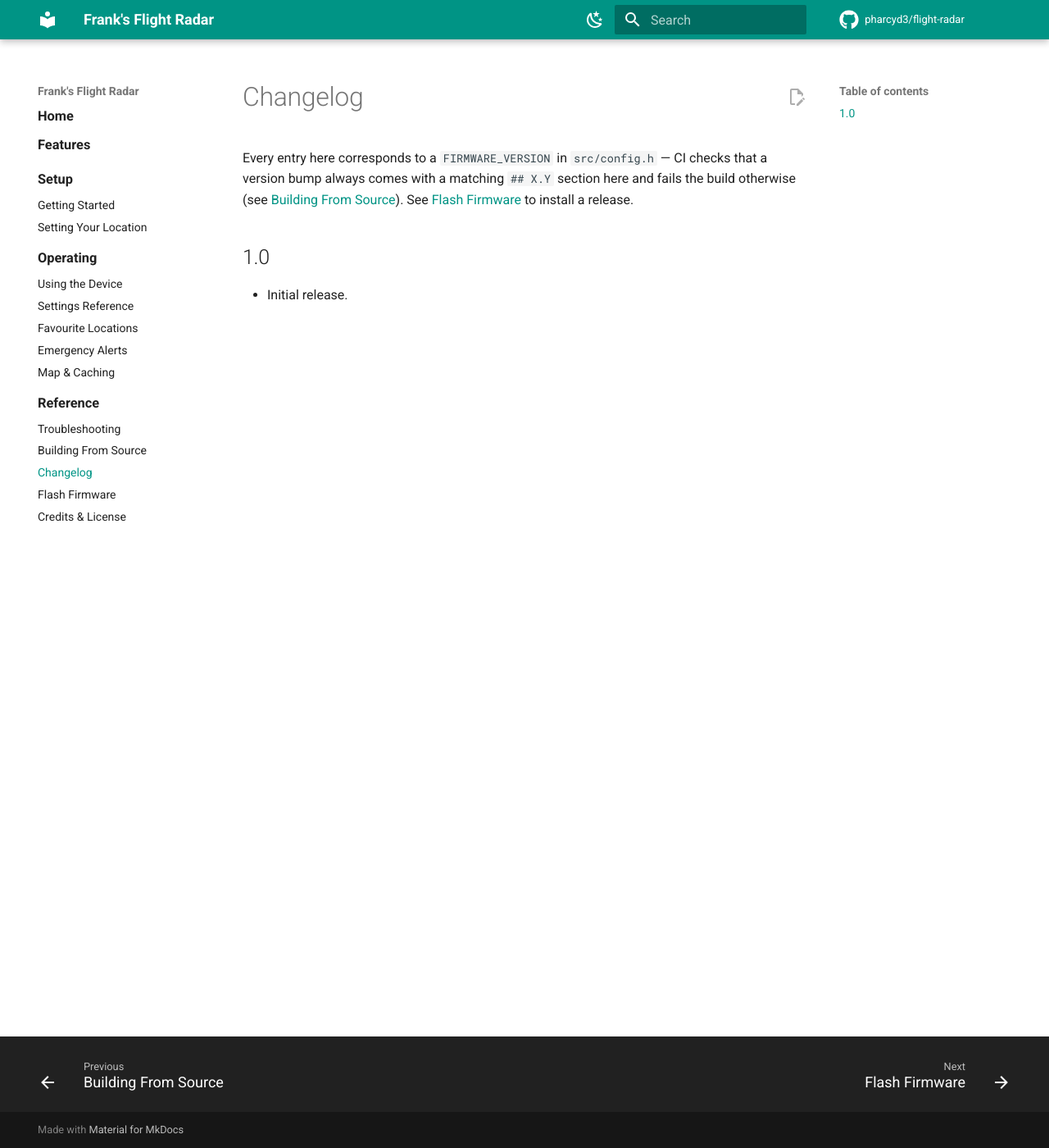
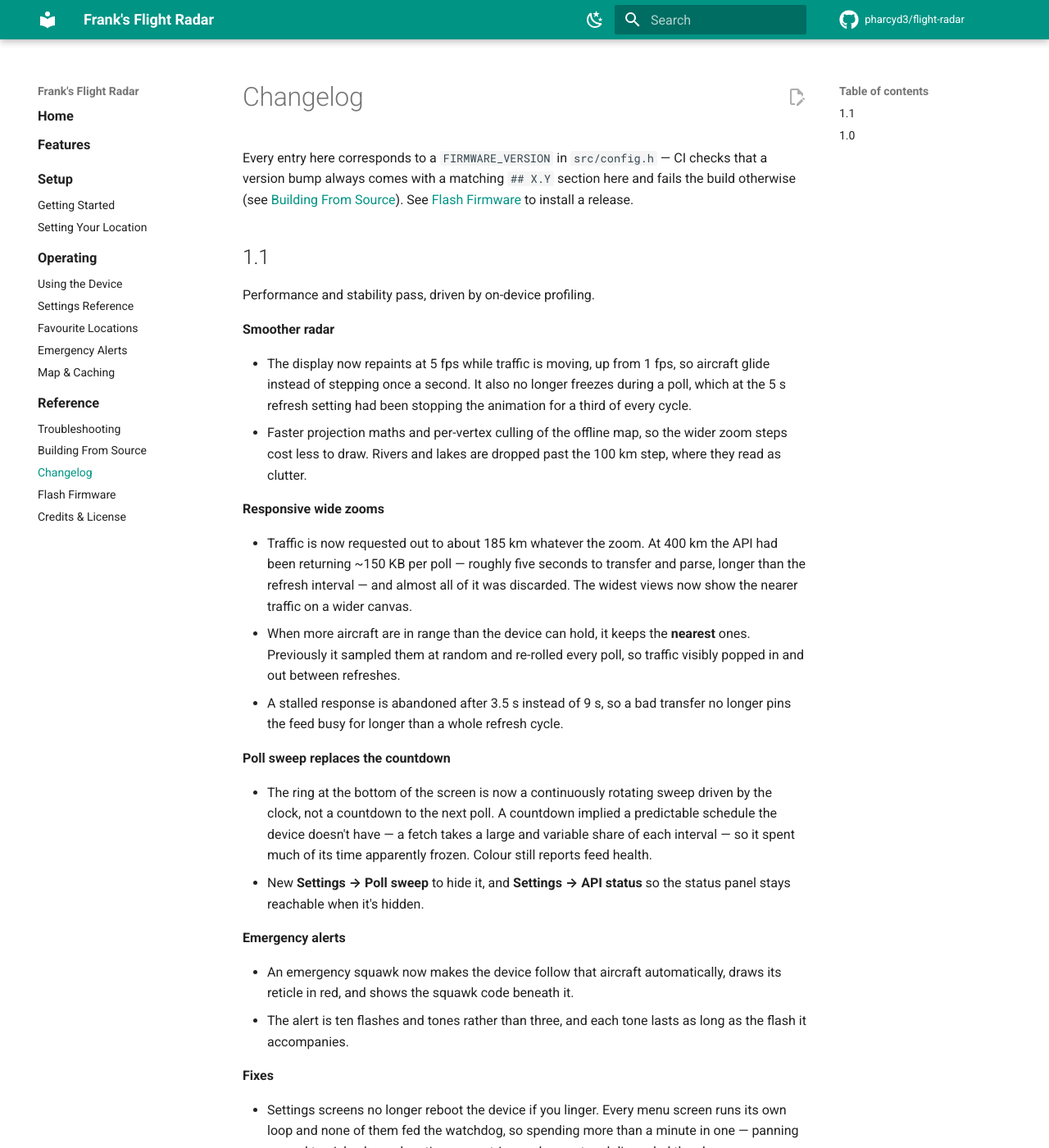
Before and after one commit to pharcyd3/flight-radar, an MkDocs documentation site: the page built from docs/changelog.md, in a window 1280 px wide and 1400 px high. Shown: the whole window at 82% size. Built offline with MkDocs 1.6.1 and Material for MkDocs 9.7.7, drawn with Linux system fonts in a browser that asks for light colours; comment, search, counter and statistics services are not loaded; some of the changed text lies outside the part shown.

Commit message:
Release 1.1: clean up the poll sweep, refresh docs, cut a version
Gives the sweep an opaque backdrop. drawArc only paints between the inner
and outer radius, so the middle stayed transparent and whatever the last
full composite left underneath remained visible inside the icon — it looked
like it had debris in it. Now uses the same dark-halo disc the home and
recentre icons already sit on.

Documentation brought back in line with the firmware:
- poll icon -> poll sweep throughout, including that it is clock-driven and
  therefore cannot stall, and that a stopped sweep means a wedged device
- new Settings entries documented: Poll sweep (On/Off) and API status
- the claim that the 400 km step "fetches everything it displays" is no
  longer true and is replaced with the bounded-query-radius rationale, in
  both features.md and the config.h comment that made the same claim
- emergency alert corrected to ten flashes plus the new auto-follow
- self-restart-when-the-feed-is-stuck behaviour noted in troubleshooting

Bumps FIRMWARE_VERSION to 1.1 with a matching changelog section, which is
what CI gates the release on: pushing this builds firmware.factory.bin and
manifest.json and publishes them to the browser flasher page.

Co-Authored-By: Claude Sonnet 5 <noreply@anthropic.com>

```diff
--- a/docs/changelog.md
+++ b/docs/changelog.md
@@ -6,6 +6,37 @@ and fails the build otherwise (see [Building From
 Source](development.md#cutting-a-release)). See [Flash
 Firmware](flash.md) to install a release.
 
+## 1.1
+
+Performance and stability pass, driven by on-device profiling.
+
+**Smoother radar**
+
+- The display now repaints at 5&nbsp;fps while traffic is moving, up from 1&nbsp;fps, so aircraft glide instead of stepping once a second. It also no longer freezes during a poll, which at the 5&nbsp;s refresh setting had been stopping the animation for a third of every cycle.
+- Faster projection maths and per-vertex culling of the offline map, so the wider zoom steps cost less to draw. Rivers and lakes are dropped past the 100&nbsp;km step, where they read as clutter.
+
+**Responsive wide zooms**
+
+- Traffic is now requested out to about 185&nbsp;km whatever the zoom. At 400&nbsp;km the API had been returning ~150&nbsp;KB per poll — roughly five seconds to transfer and parse, longer than the refresh interval — and almost all of it was discarded. The widest views now show the nearer traffic on a wider canvas.
+- When more aircraft are in range than the device can hold, it keeps the **nearest** ones. Previously it sampled them at random and re-rolled every poll, so traffic visibly popped in and out between refreshes.
+- A stalled response is abandoned after 3.5&nbsp;s instead of 9&nbsp;s, so a bad transfer no longer pins the feed busy for longer than a whole refresh cycle.
+
+**Poll sweep replaces the countdown**
+
+- The ring at the bottom of the screen is now a continuously rotating sweep driven by the clock, not a countdown to the next poll. A countdown implied a predictable schedule the device doesn't have — a fetch takes a large and variable share of each interval — so it spent much of its time apparently frozen. Colour still reports feed health.
+- New **Settings → Poll sweep** to hide it, and **Settings → API status** so the status panel stays reachable when it's hidden.
+
+**Emergency alerts**
+
+- An emergency squawk now makes the device follow that aircraft automatically, draws its reticle in red, and shows the squawk code beneath it.
+- The alert is ten flashes and tones rather than three, and each tone lasts as long as the flash it accompanies.
+
+**Fixes**
+
+- Settings screens no longer reboot the device if you linger. Every menu screen runs its own loop and none of them fed the watchdog, so spending more than a minute in one — panning around to pick a home location, say — triggered a reset and discarded the change.
+- The setup screen no longer reboots every 60&nbsp;s while waiting for WiFi details, for the same reason.
+- The aircraft icon now defaults to the plane shape.
+
 ## 1.0
 
 - Initial release.
```
Also changed, not shown: docs/features.md (+5 -4 lines), docs/settings-reference.md (+20 -1 lines), docs/troubleshooting.md (+1 -1 lines), docs/using-the-device.md (+2 -2 lines), 2 other files.
